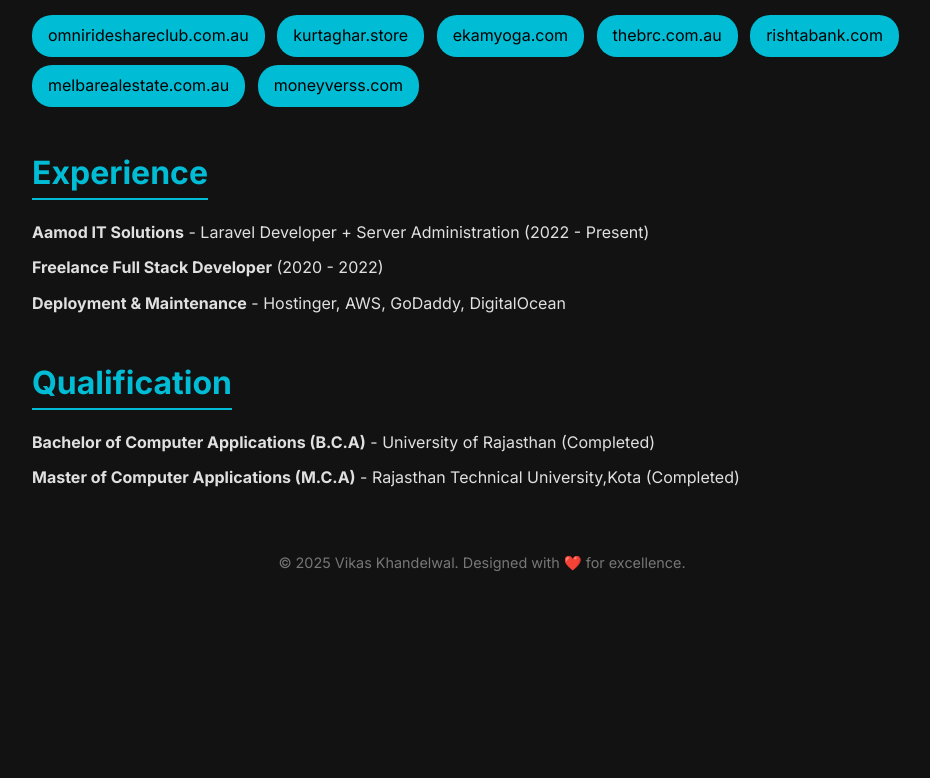
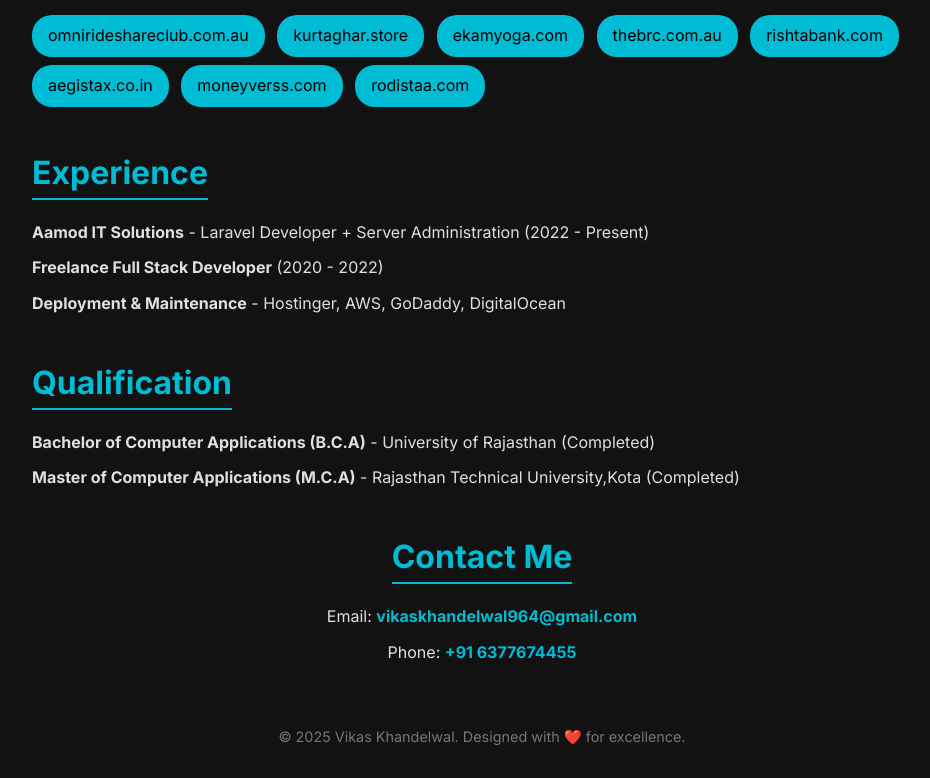
Before and after one commit to vikaskhandelwal2/portfolio, a plain HTML site: page index.html in a window 1280 px wide. Shown: the part 655-1433 px from the top of the page, without its empty margins (158-1088 px from the left). Before the commit the page ends 1259 px from the top, so only its background shows below. Drawn offline with Linux system fonts and the light colour scheme.

Commit message:
Update index.html

```diff
--- a/index.html
+++ b/index.html
@@ -90,6 +90,20 @@
       color: #777;
       font-size: 0.9rem;
     }
+     .contact {
+      text-align: center;
+      margin-top: 40px;
+    }
+
+    .contact a {
+      color: var(--primary-color);
+      text-decoration: none;
+      font-weight: bold;
+    }
+
+    .contact a:hover {
+      text-decoration: underline;
+    }
 
     @media (max-width: 600px) {
       header h1 {
@@ -136,8 +150,9 @@
       <span>ekamyoga.com</span>
       <span>thebrc.com.au</span>
       <span>rishtabank.com</span>
-      <span>melbarealestate.com.au</span>
+      <span>aegistax.co.in</span>
       <span>moneyverss.com</span>
+      <span>rodistaa.com</span>
     </div>
   </div>
 
@@ -157,17 +172,22 @@
       <li><strong>Master of Computer Applications (M.C.A)</strong> - Rajasthan Technical University,Kota (Completed)</li>
     </ul>
   </div>
+  <div class="section contact">
+    <h2>Contact Me</h2>
+    <p>Email: <a href="mailto:vikaskhandelwal964@gmail.com">vikaskhandelwal964@gmail.com</a></p>
+    <p>Phone: <a href="tel:+919999999999">+91 6377674455</a></p>
+  </div>
 
   <footer>
     &copy; 2025 Vikas Khandelwal. Designed with ❤️ for excellence.
   </footer>
 
-  <script>
+  <!-- <script>
     document.querySelectorAll('.badges span').forEach(span => {
       span.addEventListener('click', () => {
         alert('Clicked on: ' + span.textContent);
       });
     });
-  </script>
+  </script> -->
 </body>
 </html>
```
